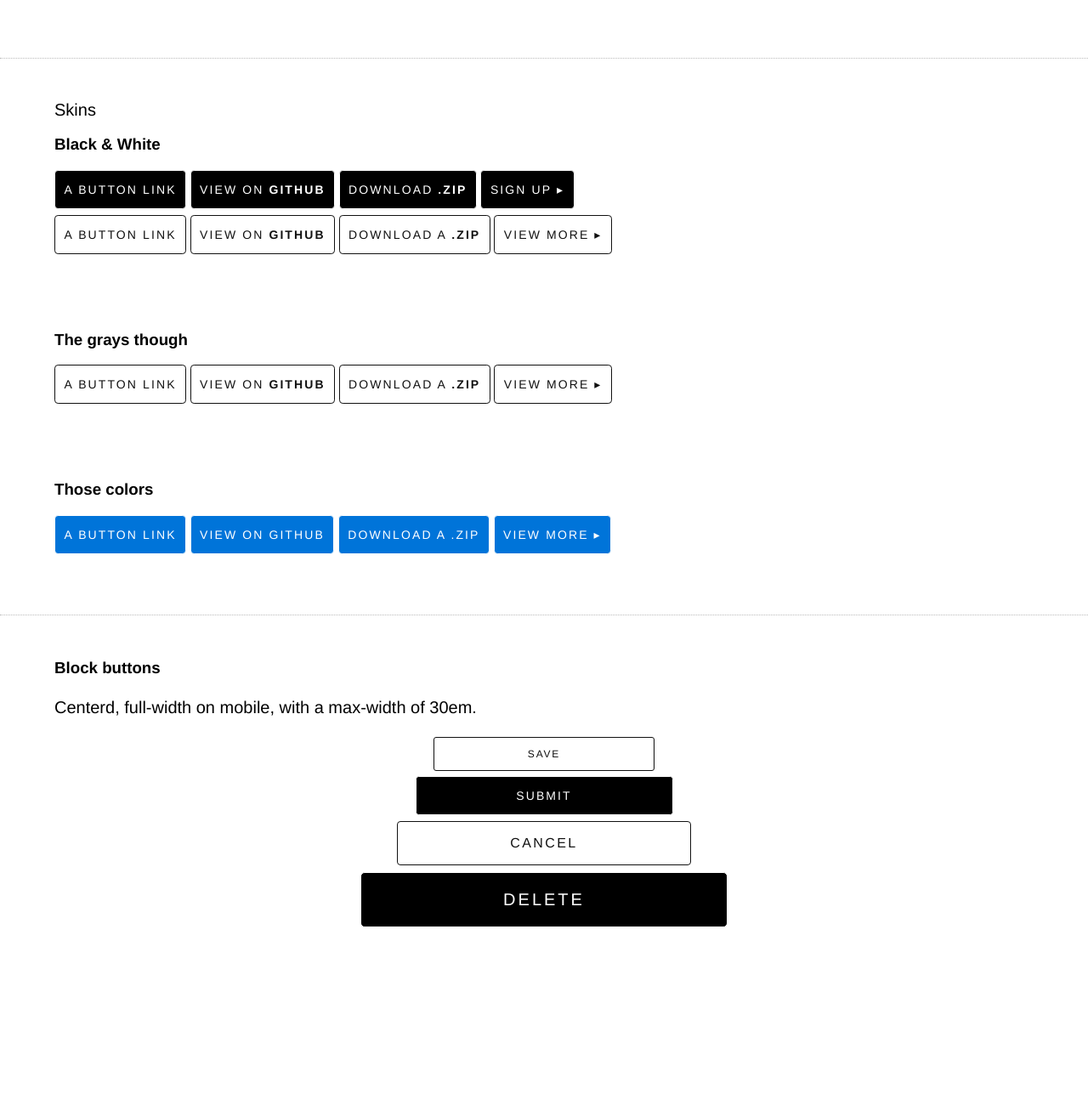
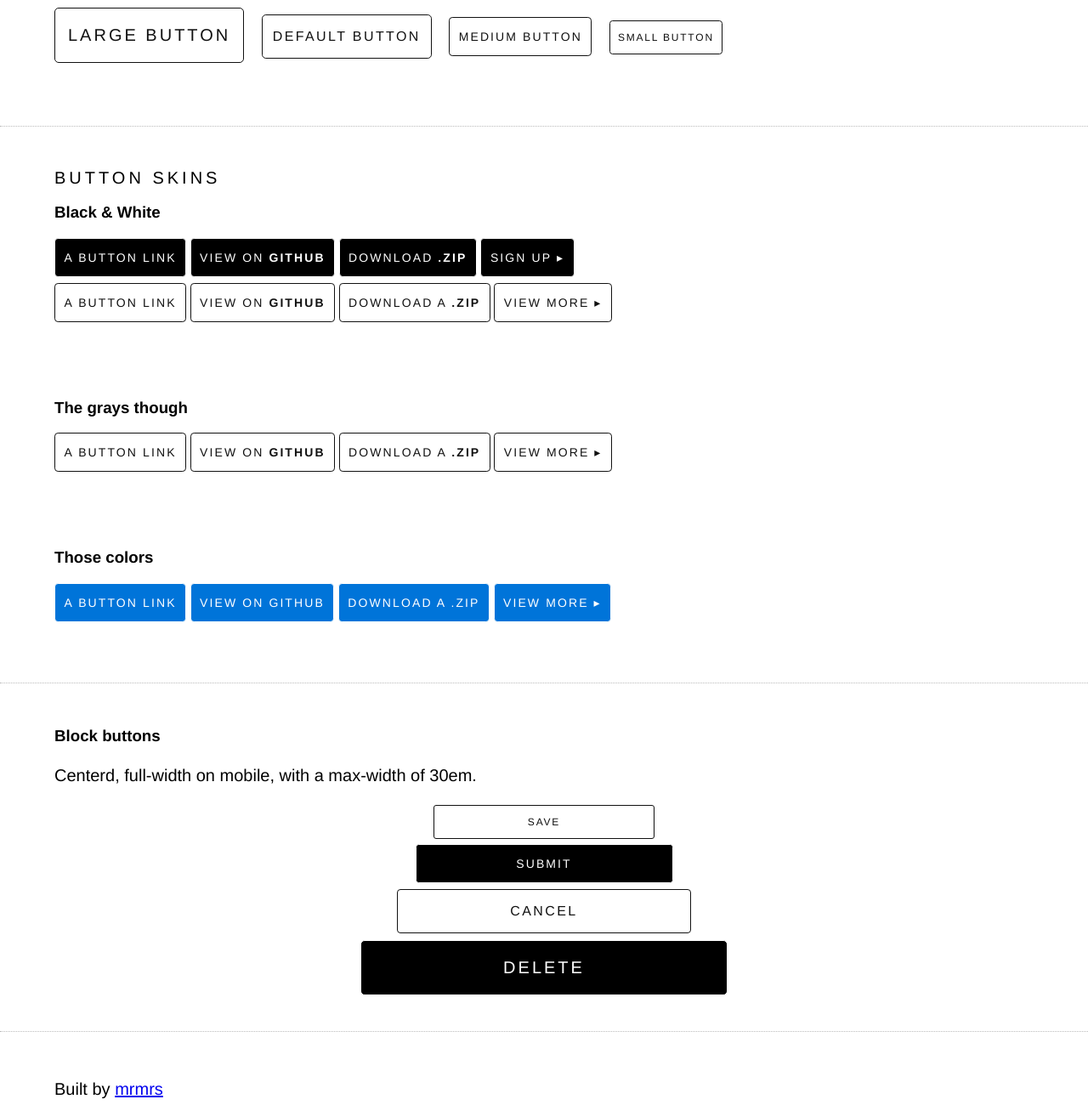
Before and after one commit to mrmrs/btns, a website: page index.html in a window 1280 px wide. Shown: the part 1404-2704 px from the top of the page at 85% size. Before the commit the page ends 2601 px from the top, so only its background shows below. Drawn offline with Linux system fonts and the light colour scheme.

Commit message:
Add content updates to index.html

```diff
--- a/index.html
+++ b/index.html
@@ -21,6 +21,7 @@
       .tc { text-align: center; }
       .mrs { margin-right: 1em; }
       .bb { border-bottom: 1px dotted #bbb; }
+      .bt { border-top: 1px dotted #bbb; }
       .pvs { padding-bottom: 2em; padding-top: 2em; }
       .pvl { padding-bottom: 4em; padding-top: 4em; }
       .pbl { padding-bottom: 4em;  }
@@ -92,6 +93,9 @@
         By default the base button class does not declare a font-size, so it is naturally set to 1em.
         Extensions to the <code>.btn</code> class are available for an additional three sizes: <b>small</b>, <b>medium</b>, and <b>large</b>.
       </p>
+        <p>
+          If you'd like to extend or customize the size of the buttons, it's incredibly easy. Just apply a new font-size to the button and watch it shrink/grow.
+      </p>
         <pre>
       <code style="font-size: 16px; display: block; padding-left: 1em; background-color:rgba(142, 157, 157, .2); max-width: 48em; border-radius: 4px;">
 .btn--l { font-size: 20px; } /* large */
@@ -114,7 +118,7 @@
       </div>
     </section>
     <section>
-      <h2>Skins</h2>
+      <h2 class="title">Button Skins</h2>
       <div>
       <h3>Black &amp; White</h3>
       <a href="#" class="btn btn--m btn--black">A button link</a>
@@ -153,8 +157,8 @@
     <a href="#" class="btn btn--l btn--full btn--black">Delete</a>
   </section>
   </main>
-  <footer>
-
+  <footer class="bt">
+    <p>Built by <a href="http://mrmrs.io/">mrmrs</a></p>
   </footer>
   </body>
 </html>
```
